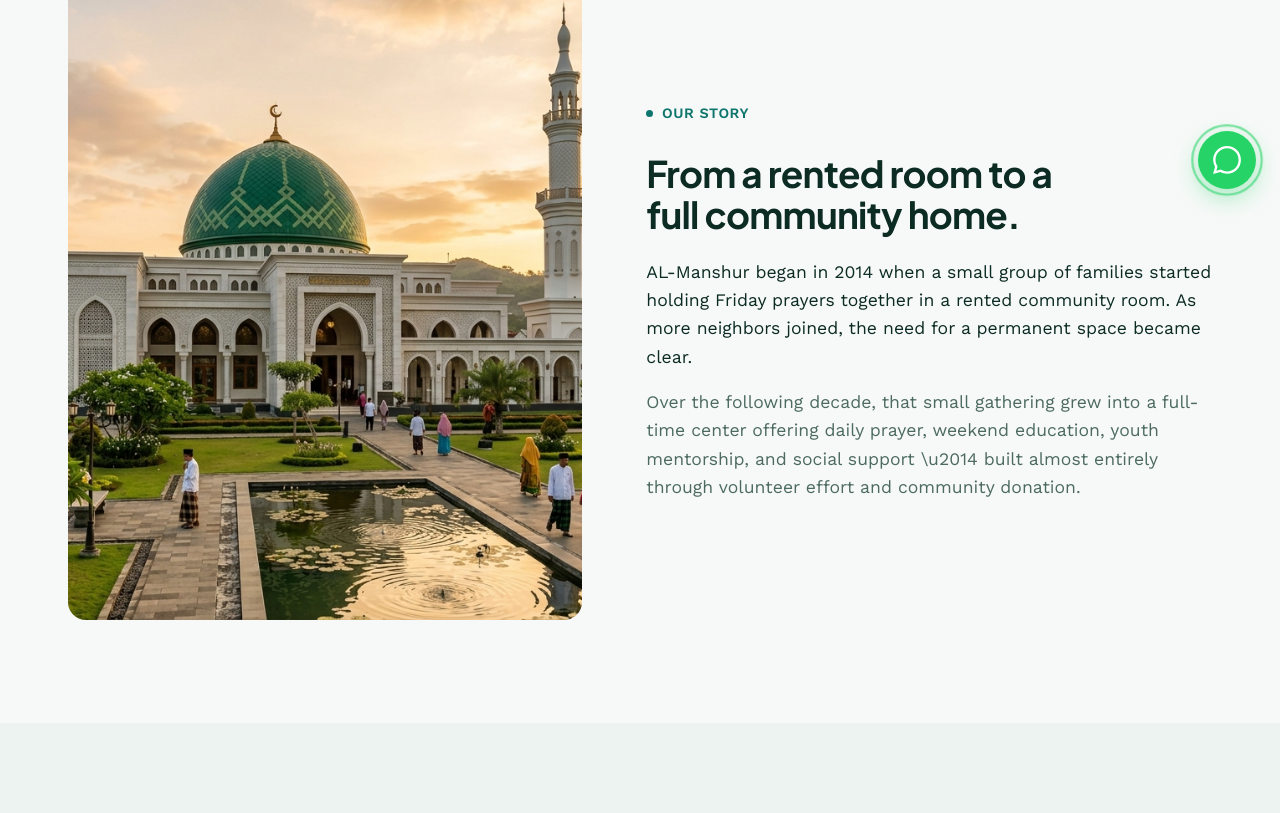
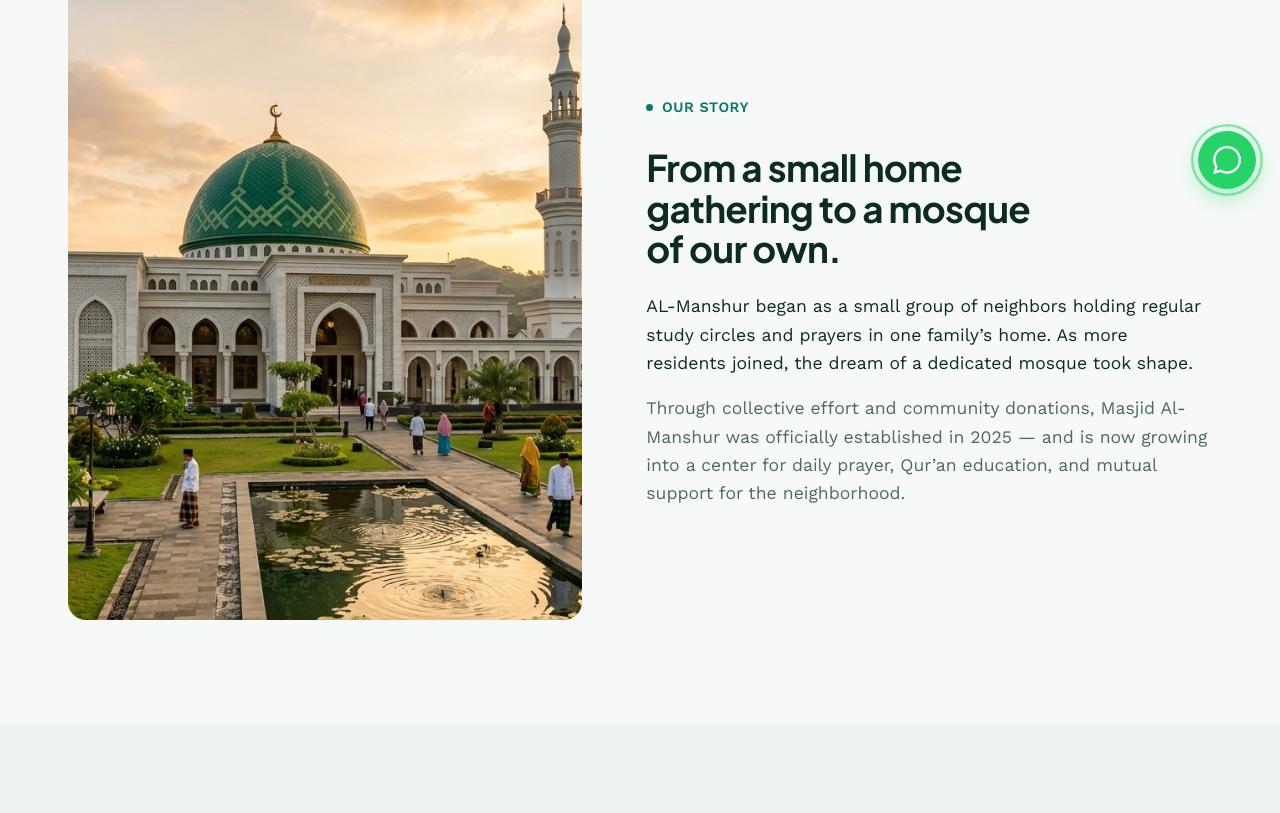
Before and after one commit to ramizakamala/company-profile-masjid, a React (Vite) app: page /about in a window 1280 px wide. Shown: the part 587-1400 px from the top of the page. Built offline with nearby package versions, Linux system fonts and the light colour scheme.

Commit message:
fakta: tahun berdiri 2025 (bukan 2014) — hero, statement, stats, About; timeline dummy ID 2023-2026 (pengajian warga -> gotong royong -> berdiri -> program)

```diff
--- a/src/components/Hero/Hero.jsx
+++ b/src/components/Hero/Hero.jsx
@@ -70,7 +70,7 @@ export default function Hero() {
               Jadwal &amp; Lokasi
             </Link>
           </div>
-          <p className="hero__meta">Sejak 2014 · Sumpiuh, Banyumas · Terbuka untuk umum</p>
+          <p className="hero__meta">Berdiri 2025 · Sumpiuh, Banyumas · Terbuka untuk umum</p>
         </div>
 
         <div className="hero__stage">
--- a/src/data/mockData.js
+++ b/src/data/mockData.js
@@ -7,13 +7,17 @@ export const prayerTimes = [
   { name: 'Ashar', time: '15:21' },
   { name: 'Maghrib', time: '18:02' },
   { name: 'Isya', time: '19:16' },
-];export const stats = [
-  { value: '2014', label: 'Tahun berdiri', note: 'berawal dari ruang sewa sederhana' },
+];
+
+export const stats = [
+  { value: '2025', label: 'Tahun berdiri', note: 'resmi berdiri & mulai melayani jamaah' },
   { value: '1.200+', label: 'Jamaah & warga binaan' },
   { value: '15+', label: 'Program rutin yang berjalan' },
   { value: '180+', label: 'Santri TPA & tahfidz' },
   { value: 'Rp 1,2 M+', label: 'Zakat & infak tersalurkan' },
-];export const programs = [
+];
+
+export const programs = [
   {
     id: 'quran-tafsir-circle',
     category: 'Pendidikan',
@@ -94,7 +98,9 @@ export const prayerTimes = [
     location: 'Gedung Serbaguna',
     image: 'https://images.unsplash.com/photo-1608755728617-aefab37d2edd?q=80&w=1200&auto=format&fit=crop',
   },
-];export const events = [
+];
+
+export const events = [
   {
     id: 'weekly-tafsir',
     title: 'Kajian Tafsir Mingguan',
@@ -167,7 +173,9 @@ export const prayerTimes = [
     speaker: 'Tim Guru Tahfidz',
     image: 'https://images.unsplash.com/photo-1503676260728-1c00da094a0b?q=80&w=1200&auto=format&fit=crop',
   },
-];export const articles = [
+];
+
+export const articles = [
   {
     id: 'welcoming-new-neighbors',
     title: 'How Our Community Welcomes New Neighbors',
@@ -279,9 +287,8 @@ export const leadership = [
 ];
 
 export const timeline = [
-  { year: '2014', text: 'A small group of families begins holding Friday prayers in a rented community room.' },
-  { year: '2016', text: 'The Center acquires its first permanent building and opens daily for the five prayers.' },
-  { year: '2019', text: 'The Weekend Arabic School and Youth programs launch in response to community demand.' },
-  { year: '2022', text: 'The Learning Center wing is completed, doubling classroom capacity.' },
-  { year: '2026', text: 'The Center now serves over 1,200 community members through 15+ ongoing programs.' },
+  { year: '2023', text: 'Sekelompok warga mulai rutin mengadakan pengajian dan sholat berjamaah di rumah salah satu warga.' },
+  { year: '2024', text: 'Kesepakatan warga terbentuk; pengurus dan panitia pembangunan mulai menggalang dana secara gotong royong.' },
+  { year: '2025', text: 'Masjid Al-Manshur resmi berdiri — bangunan sederhana hasil karya dan donasi warga, langsung digunakan untuk sholat berjamaah lima waktu.' },
+  { year: '2026', text: 'TPA & tahfidz, kajian rutin, dan lumbung pangan warga mulai berjalan; jamaah terus bertumbuh.' },
 ];
--- a/src/pages/About.jsx
+++ b/src/pages/About.jsx
@@ -32,17 +32,16 @@ export default function About() {
           </div>
           <div className="about-story__text">
             <p className="eyebrow">Our Story</p>
-            <h2>From a rented room to a full community home.</h2>
+            <h2>From a small home gathering to a mosque of our own.</h2>
             <p>
-              AL-Manshur began in 2014 when a small group of families started holding
-              Friday prayers together in a rented community room. As more neighbors
-              joined, the need for a permanent space became clear.
+              AL-Manshur began as a small group of neighbors holding regular study circles
+              and prayers in one family&rsquo;s home. As more residents joined, the dream of
+              a dedicated mosque took shape.
             </p>
             <p>
-              Over the following decade, that small gathering grew into a full-time
-              center offering daily prayer, weekend education, youth mentorship, and
-              social support \u2014 built almost entirely through volunteer effort and
-              community donation.
+              Through collective effort and community donations, Masjid Al-Manshur was
+              officially established in 2025 &mdash; and is now growing into a center for
+              daily prayer, Qur&rsquo;an education, and mutual support for the neighborhood.
             </p>
           </div>
         </div>
--- a/src/pages/Home.jsx
+++ b/src/pages/Home.jsx
@@ -47,18 +47,18 @@ export default function Home() {
       {/* Statement */}
       <section className="section section--deep hm-state">
         <p className="hm-state__year" aria-hidden="true">
-          2014
+          2025
         </p>
         <div className="container hm-state__inner">
-          <p className="eyebrow">Sejak 2014</p>
+          <p className="eyebrow">Berdiri 2025</p>
           <h2 className="hm-state__big">
             Kami percaya masjid adalah <em>rumah kedua</em> — tempat anak-anak belajar mengaji,
             tetangga berbagi rezeki, dan setiap orang punya tempat pulang.
           </h2>
           <div className="hm-state__foot">
             <p>
-              Berawal dari sekelompok keluarga yang sholat berjamaah di ruang sewa sederhana,
-              Al-Manshur kini menjadi rumah bagi ribuan warga Sumpiuh dan sekitarnya.
+              Berawal dari pengajian kecil di rumah warga, Al-Manshur resmi berdiri tahun 2025
+              — dan terus tumbuh bersama warga Sumpiuh dan sekitarnya.
             </p>
             <Link to="/about" className="btn btn-outline">
               Kenal Lebih Dekat
```
